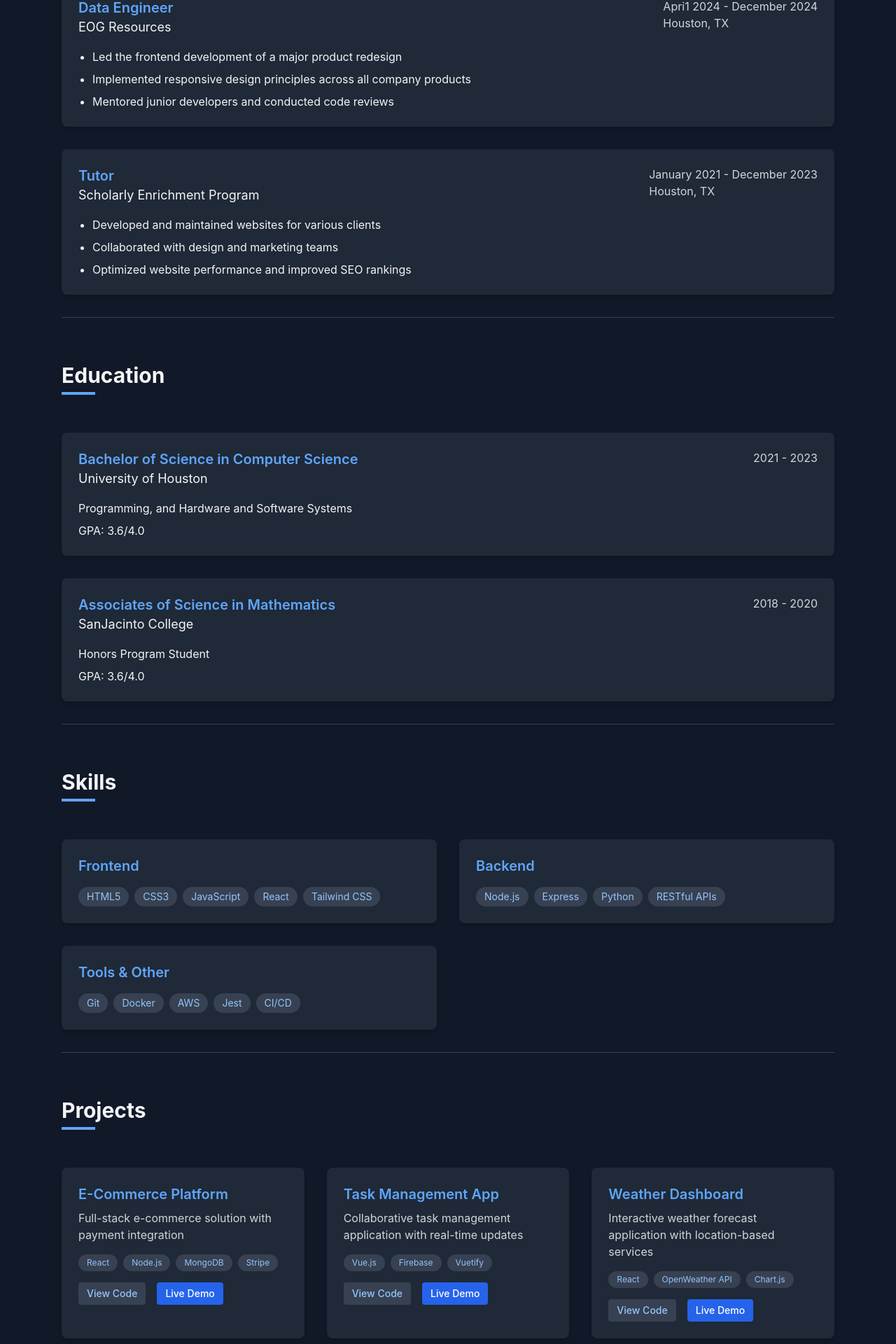
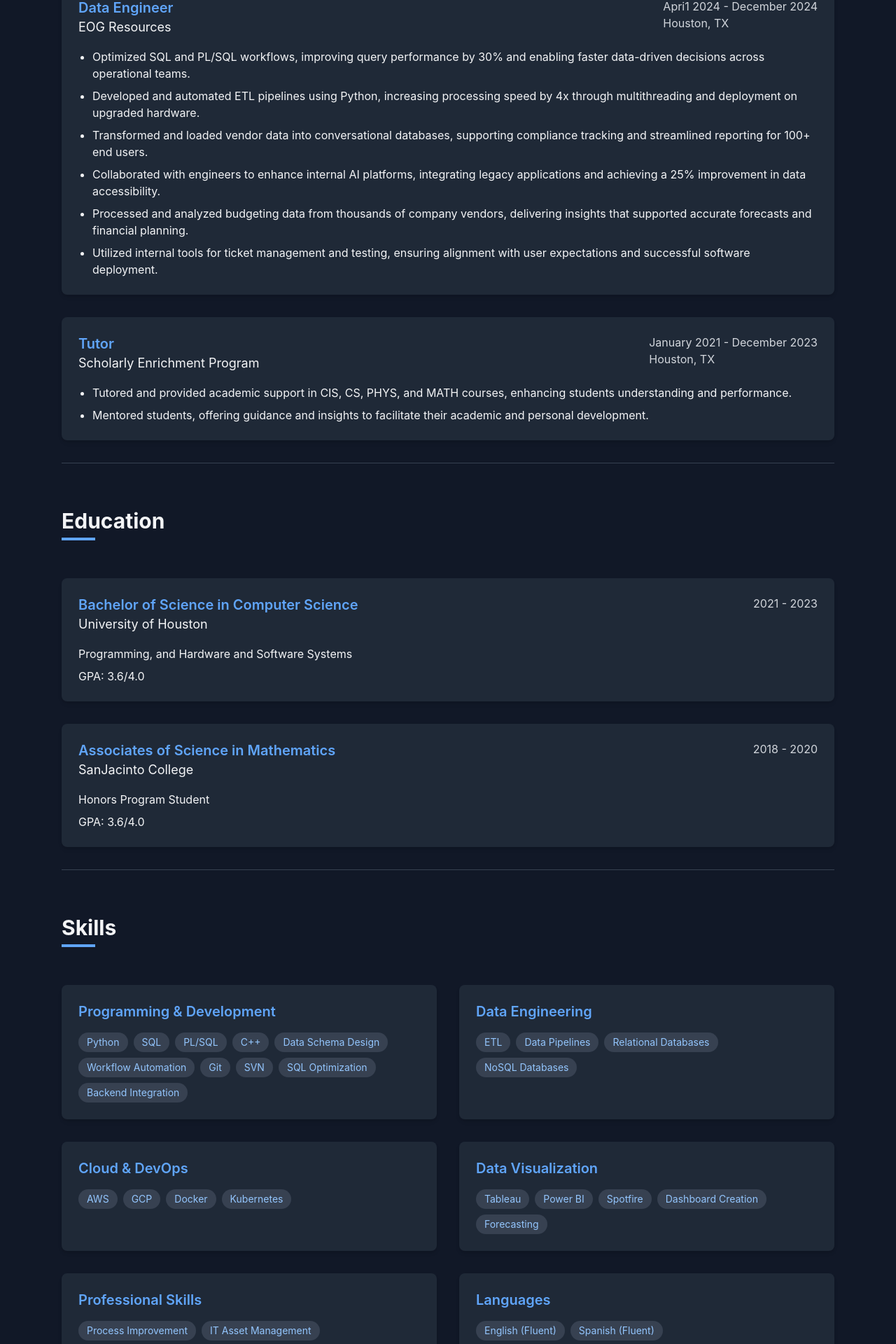
Before and after one commit to TheSilverClassic/Portfolio-2025, a React (Create React App) app in the folder app/: page / in a window 1280 px wide. Shown: the part 576-2496 px from the top of the page at 70% size. Built offline with nearby package versions, Linux system fonts and the light colour scheme.

Commit message:
Updated skills and work history sections to reflect enhanced programming, data engineering, and professional skills.

```diff
--- a/app/src/components/Skills.js
+++ b/app/src/components/Skills.js
@@ -25,16 +25,28 @@ const SkillCategory = ({ title, skills }) => {
 const Skills = () => {
   const skillCategories = [
     {
-      title: 'Frontend',
-      skills: ['HTML5', 'CSS3', 'JavaScript', 'React', 'Tailwind CSS']
+      title: 'Programming & Development',
+      skills: ['Python', 'SQL', 'PL/SQL', 'C++', 'Data Schema Design', 'Workflow Automation', 'Git', 'SVN', 'SQL Optimization', 'Backend Integration']
     },
     {
-      title: 'Backend',
-      skills: ['Node.js', 'Express', 'Python', 'RESTful APIs']
+      title: 'Data Engineering',
+      skills: ['ETL', 'Data Pipelines', 'Relational Databases', 'NoSQL Databases']
     },
     {
-      title: 'Tools & Other',
-      skills: ['Git', 'Docker', 'AWS', 'Jest', 'CI/CD']
+      title: 'Cloud & DevOps',
+      skills: ['AWS', 'GCP', 'Docker', 'Kubernetes']
+    },
+    {
+      title: 'Data Visualization',
+      skills: ['Tableau', 'Power BI', 'Spotfire', 'Dashboard Creation', 'Forecasting']
+    },
+    {
+      title: 'Professional Skills',
+      skills: ['Process Improvement', 'IT Asset Management', 'Cross-functional Collaboration', 'Stakeholder Engagement', 'Lifecycle Management']
+    },
+    {
+      title: 'Languages',
+      skills: ['English (Fluent)', 'Spanish (Fluent)']
     }
   ];
 
--- a/app/src/components/WorkHistory.js
+++ b/app/src/components/WorkHistory.js
@@ -34,9 +34,12 @@ const WorkHistory = () => {
       period: 'Apri1 2024 - December 2024',
       location: 'Houston, TX',
       responsibilities: [
-        'Led the frontend development of a major product redesign',
-        'Implemented responsive design principles across all company products',
-        'Mentored junior developers and conducted code reviews'
+        'Optimized SQL and PL/SQL workflows, improving query performance by 30% and enabling faster data-driven decisions across operational teams.',
+        'Developed and automated ETL pipelines using Python, increasing processing speed by 4x through multithreading and deployment on upgraded hardware.',
+        'Transformed and loaded vendor data into conversational databases, supporting compliance tracking and streamlined reporting for 100+ end users.',
+        'Collaborated with engineers to enhance internal AI platforms, integrating legacy applications and achieving a 25% improvement in data accessibility.',
+        'Processed and analyzed budgeting data from thousands of company vendors, delivering insights that supported accurate forecasts and financial planning.',
+        'Utilized internal tools for ticket management and testing, ensuring alignment with user expectations and successful software deployment.'
       ]
     },
     {
@@ -45,9 +48,8 @@ const WorkHistory = () => {
       period: 'January 2021 - December 2023',
       location: 'Houston, TX',
       responsibilities: [
-        'Developed and maintained websites for various clients',
-        'Collaborated with design and marketing teams',
-        'Optimized website performance and improved SEO rankings'
+        'Tutored and provided academic support in CIS, CS, PHYS, and MATH courses, enhancing students understanding and performance.',
+        'Mentored students, offering guidance and insights to facilitate their academic and personal development.',
       ]
     }
   ];
```
